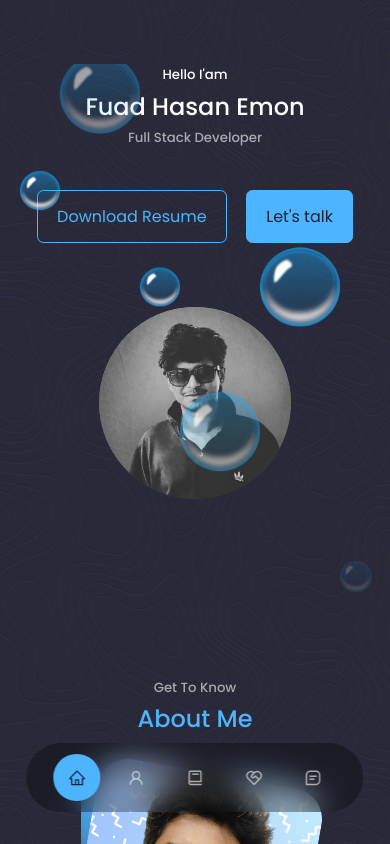
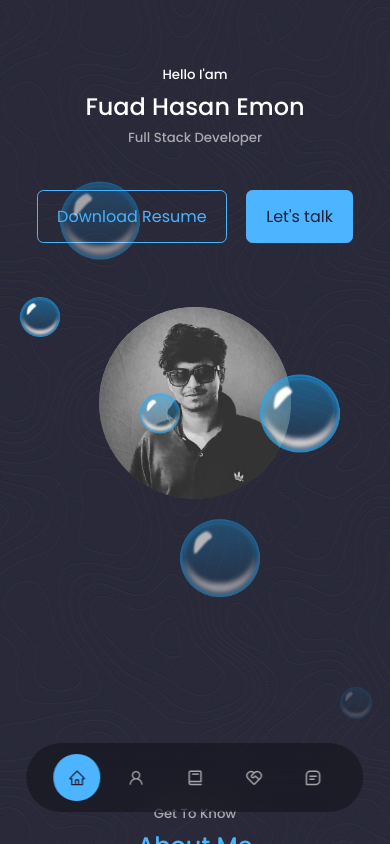
Before and after one commit to fuadhasanemon/Portfolio-with-React, a React (Create React App) app: page / in a window 390 px wide. Shown: the top 844 px of the page. Built offline with nearby package versions, Linux system fonts and the light colour scheme.

Commit message:
Responsive check

```diff
--- a/src/components/header/header.css
+++ b/src/components/header/header.css
@@ -85,7 +85,7 @@ header {
 @media screen and (max-width: 400px) {
 
     header {
-        height: 65vh;
+        height: 80vh;
         padding-top: 0;
     }
 
```
